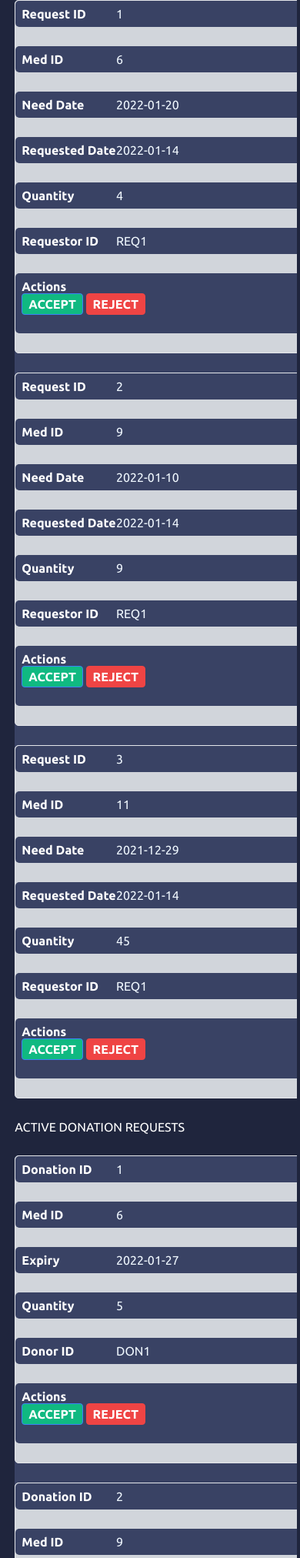
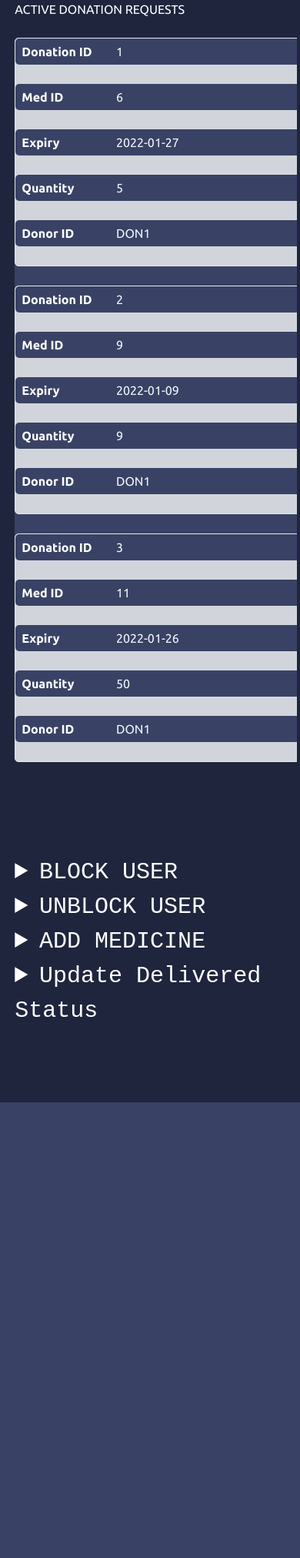
Before and after one commit to akash-r-prabhu/unused_medicine_donation, a Flask app: page /admin_homepage in a window 390 px wide. Shown: the part 824-2848 px from the top of the page at 77% size. After the commit the page ends 2256 px from the top, so only its background shows below. Run offline with Flask 2, Linux system fonts and the light colour scheme; a user stored in the database is signed in; data comes from the database, SQL or seed files in the repository; both versions use the stored data as it was after the commit; data that the repository does not hold is empty; some libraries are stand-ins or nearby versions.

Commit message:
added deliver med form

```diff
--- a/app.py
+++ b/app.py
@@ -491,23 +491,23 @@ def admin_homepage():
     id=str(current_user.get_id())
     if id[:3]=="ADM":
         if request.method=="POST":
-            if request.form['identifier']=="form1":
-                request_id=request.form['request_id']
-                if request.form['submit_button']=="accept":
-                    f=str(str(request_id)+" request "+"accepted")
-                    flash(f)
-                elif request.form['submit_button']=="reject":
-                    f=str(str(request_id)+" request "+"rejected")
-                    flash(f)
-            elif request.form['identifier']=="form2":
-                donation_id=request.form['donation_id']
-                if request.form['submit_button']=="accept":
-                    f=str(str(donation_id)+" donation "+"accepted")
-                    flash(f)
-                elif request.form['submit_button']=="reject":
-                    f=str(str(donation_id)+" donation "+"rejected")
-                    flash(f)
-            elif request.form['identifier']=="block_form":
+            # if request.form['identifier']=="form1":
+            #     request_id=request.form['request_id']
+            #     if request.form['submit_button']=="accept":
+            #         f=str(str(request_id)+" request "+"accepted")
+            #         flash(f)
+            #     elif request.form['submit_button']=="reject":
+            #         f=str(str(request_id)+" request "+"rejected")
+            #         flash(f)
+            # elif request.form['identifier']=="form2":
+            #     donation_id=request.form['donation_id']
+            #     if request.form['submit_button']=="accept":
+            #         f=str(str(donation_id)+" donation "+"accepted")
+            #         flash(f)
+            #     elif request.form['submit_button']=="reject":
+            #         f=str(str(donation_id)+" donation "+"rejected")
+            #         flash(f)
+            if request.form['identifier']=="block_form":
                 try:
                     donor_id=request.form['user']
                     try:
@@ -565,6 +565,24 @@ def admin_homepage():
                 except:
                     db.session.rollback()
                     flash("Medicine already exist")
+            elif request.form['identifier']=="deliver":
+                try:
+                    request_id=request.form["request_id"]
+                    delivery_date=request.form["delivery_date"]
+                    delivered_quantity=request.form["delivered_quantity"]
+                    donation_id=request.form["donation_id"]
+                    t=DeliveredMedicine.query.all()
+                    delivery_id=len(t)+1
+                    deliv=DeliveredMedicine(delivery_id=delivery_id,request_id=request_id,delivery_date=str(delivery_date),delivered_quantity=delivered_quantity,donation_id=donation_id)
+                    db.session.add(deliv)
+                    db.session.commit()
+                except IntegrityError:
+                    db.session.rollback()
+                    flash("Delivery already done")
+                except:
+                    db.session.rollback()
+                    flash("Details entered are wrong")
+
 
         req_list=RequestedMedicine.query.all()
         don_list=DonatedMedicine.query.all()
@@ -581,7 +599,10 @@ def admin_homepage():
         # perc_blocked=count_blocked*100/total
         # perc_ngo=count_ngo*100/total
         admin_details=users.query.filter_by(id=id)
-        return render_template("admin_homepage.html",id=current_user.get_id(),req_list=req_list,don_list=don_list,donor_list=donor_list,blocked_list=blocked_list,admin_details=admin_details,count_donor=count_donor,count_requestor=count_requestor,count_ngo=count_ngo,count_blocked=count_blocked,available_med=len(don_list)-len(del_list))
+        l=list()
+        for i in del_list:
+            l.append(i.request_id)
+        return render_template("admin_homepage.html",id=current_user.get_id(),req_list=req_list,don_list=don_list,donor_list=donor_list,blocked_list=blocked_list,admin_details=admin_details,count_donor=count_donor,count_requestor=count_requestor,count_ngo=count_ngo,count_blocked=count_blocked,available_med=len(don_list)-len(del_list),l=l)
     else:
         return render_template("forbidden.html")
 
@@ -728,4 +749,4 @@ if __name__=="__main__":
     app.secret_key = 'super secret key'
     app.config['SESSION_TYPE'] = 'filesystem'
     medinit()
-    app.run(debug=False,host="0.0.0.0")
+    app.run(debug=True,host="0.0.0.0")
--- a/templates/admin_homepage.html
+++ b/templates/admin_homepage.html
@@ -84,13 +84,14 @@
                 <th class="bg-gray-600 p-2 text-white font-bold md:border md:border-grey-500 text-left block md:table-cell"   >REQUESTED DATE</th>
                 <th class="bg-gray-600 p-2 text-white font-bold md:border md:border-grey-500 text-left block md:table-cell"   >QUANTITY REQUESTED</th>
                 <th class="bg-gray-600 p-2 text-white font-bold md:border md:border-grey-500 text-left block md:table-cell"   >REQUESTOR ID</th>
-                <th class="bg-gray-600 p-2 text-white font-bold md:border md:border-grey-500 text-left block md:table-cell"   >ACTION</th>
+                <!-- <th class="bg-gray-600 p-2 text-white font-bold md:border md:border-grey-500 text-left block md:table-cell"   >ACTION</th> -->
 
 
               </tr>
             </thead>
             <tbody class="block md:table-row-group">
               {% for i in req_list%}
+              {% if i.request_id not in l %}
               <tr class="bg-gray-300 border border-grey-500 md:border-none block md:table-row" style="color:aliceblue;">
                 <td class="p-2 md:border md:border-grey-500 text-left block md:table-cell"><span class="inline-block w-1/3 md:hidden font-bold">Request ID</span>{{i.request_id}}</td>
                 <td class="p-2 md:border md:border-grey-500 text-left block md:table-cell"><span class="inline-block w-1/3 md:hidden font-bold">Med ID</span>{{i.med_id}}</td>
@@ -98,7 +99,7 @@
                 <td class="p-2 md:border md:border-grey-500 text-left block md:table-cell"><span class="inline-block w-1/3 md:hidden font-bold">Requested Date</span>{{i.requested_date}}</td>
                 <td class="p-2 md:border md:border-grey-500 text-left block md:table-cell"><span class="inline-block w-1/3 md:hidden font-bold">Quantity</span>{{i.requested_quantity}}</td>
                 <td class="p-2 md:border md:border-grey-500 text-left block md:table-cell"><span class="inline-block w-1/3 md:hidden font-bold">Requestor ID</span>{{i.requestor_id}}</td>
-                <td class="p-2 md:border md:border-grey-500 text-left block md:table-cell">
+                <!-- <td class="p-2 md:border md:border-grey-500 text-left block md:table-cell">
                   <span class="inline-block w-1/3 md:hidden font-bold">Actions</span>
                   <form action="/admin_homepage" method="POST">
                   <input type="hidden"  name="identifier" value="form1" >
@@ -106,8 +107,9 @@
                   <button type="submit" name="submit_button" value="accept"  class="bg-green-500 hover:bg-green-700 text-white font-bold py-1 px-2 border border-blue-500 rounded">ACCEPT</button>
                   <button type="submit" name="submit_button" value="reject" class="bg-red-500 hover:bg-red-700 text-white font-bold py-1 px-2 border border-red-500 rounded">REJECT</button>
                 </form>
-                </td>
+                </td> -->
               </tr>
+              {% endif %}
              {% endfor %}
 
 
@@ -124,7 +126,7 @@
                 <th class="bg-gray-600 p-2 text-white font-bold md:border md:border-grey-500 text-left block md:table-cell"  >DATE OF EXPIRY</th>
                 <th class="bg-gray-600 p-2 text-white font-bold md:border md:border-grey-500 text-left block md:table-cell"  >QUANTITY DONATED</th>
                 <th class="bg-gray-600 p-2 text-white font-bold md:border md:border-grey-500 text-left block md:table-cell"  >DONOR ID</th>
-                <th class="bg-gray-600 p-2 text-white font-bold md:border md:border-grey-500 text-left block md:table-cell"  >ACTION</th>
+                <!-- <th class="bg-gray-600 p-2 text-white font-bold md:border md:border-grey-500 text-left block md:table-cell"  >ACTION</th> -->
 
 
               </tr>
@@ -137,7 +139,7 @@
                 <td class="p-2 md:border md:border-grey-500 text-left block md:table-cell"><span class="inline-block w-1/3 md:hidden font-bold">Expiry</span>{{i.donation_expiry}}</td>
                 <td class="p-2 md:border md:border-grey-500 text-left block md:table-cell"><span class="inline-block w-1/3 md:hidden font-bold">Quantity</span>{{i.donation_quantity}}</td>
                 <td class="p-2 md:border md:border-grey-500 text-left block md:table-cell"><span class="inline-block w-1/3 md:hidden font-bold">Donor ID</span>{{i.donor_id}}</td>
-                <td class="p-2 md:border md:border-grey-500 text-left block md:table-cell">
+                <!-- <td class="p-2 md:border md:border-grey-500 text-left block md:table-cell">
                    <span class="inline-block w-1/3 md:hidden font-bold">Actions</span>
                   <form action="/admin_homepage" method="POST">
                     <input type="hidden"  name="identifier" value="form2" >
@@ -145,7 +147,7 @@
                   <button type="submit" name="submit_button" value="accept" class="bg-green-500 hover:bg-green-700 text-white font-bold py-1 px-2 border border-blue-500 rounded">ACCEPT</button>
                   <button type="submit" name="submit_button" value="reject" class="bg-red-500 hover:bg-red-700 text-white font-bold py-1 px-2 border border-red-500 rounded">REJECT</button>
                 </form>
-                </td>
+                </td> -->
               </tr>
              {% endfor %}
 
@@ -207,14 +209,21 @@
             </form>
           </details>
 
+          <details style="color: white;">
+            <summary>Update Delivered Status</summary>
+            <form action="/admin_homepage" method="POST">
+              <input type="hidden"  name="identifier" value="deliver" >
+              <!-- med_id="01",med_name="Amoxicillin"med_effects="Nausea" med_class="Antibiotics" -->
+              <input type="text" name="request_id" placeholder="Request Id">
+              <input type="date" name="delivery_date" placeholder="Delivery Date">
+              <input type="text" name="delivered_quantity" placeholder="Quantity">
+              <input type="text" name="donation_id" placeholder="Donation Id">
+              <input type="submit" >
+            </form>
+          </details>
 
 
         </div>
-
-
-
-
-
 
 
         </div> <!-- end right-container -->
```
Also changed, not shown: asteri_platina.db. Lines whose indentation alone changed are shown as unchanged.
